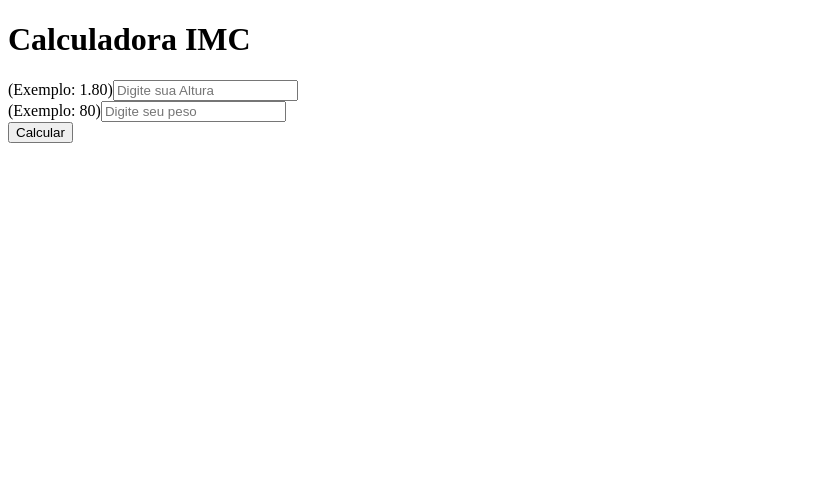
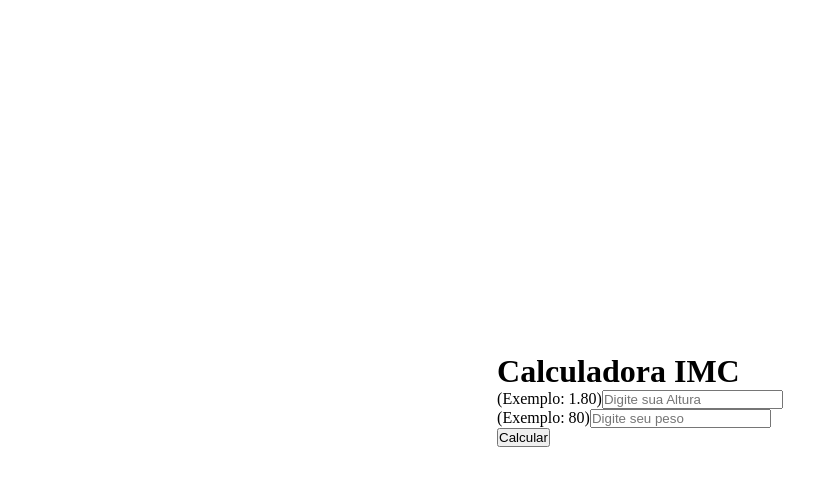
Before and after one commit to Ronaldoxor/projeto-imc-react, a React (Vite) app: page / in a window 1280 px wide. Shown: the top 486 px of the page, without its empty margins (0-838 px from the left). Built offline with nearby package versions, Linux system fonts and the light colour scheme.

Commit message:
criando a codificação do global.css

```diff
--- a/src/App.jsx
+++ b/src/App.jsx
@@ -2,6 +2,7 @@ import Header from './components/Header'
 import {useState,useEffect} from 'react'
 import Resultado from './components/Resultado'
 import "./css/estilo.css"
+import './css/global.css'
 
 
 function App() {
--- a/src/components/Resultado.jsx
+++ b/src/components/Resultado.jsx
@@ -1,21 +1,23 @@
 import '../css/global.css'
 import '../css/resultado.css'
-import TabelaImc from '.TabelaImc'
+import TabelaImc from './TabelaImc'
 
-//destruct - desestruturação = acessa propriedades de outros componentes
+
+
+//destruct - desestruturação = acessa propiedades de outro componente
 function Resultado({resultado}){
     return(
         <div>
             <div className="resultado">
                 <h2>
-                    Seu IMC é de:<span className='imcSpan'>{resultado}</span>
+                    Seu IMC é de: <span calssName='imcSpan'>{resultado}</span>
                 </h2>
             </div>
-            <table>
-                <thead className='TabelaHeader'>
+            <table className='tabela'>
+                <thead className='tabelaHeader'>
                     <tr>
                         <th>Classificação</th>
-                        <td>IMC</td>
+                        <th>IMC</th>
                     </tr>
                 </thead>
                 <tbody className='tabelaBody'>
--- a/src/components/TabelaImc.jsx
+++ b/src/components/TabelaImc.jsx
@@ -36,3 +36,4 @@ const TabelaImc = (resultado)=>{
         )
     }
 }
+export default TabelaImc
--- a/src/css/global.css
+++ b/src/css/global.css
@@ -0,0 +1,27 @@
+:root{
+    --fontColor1:#fff;
+    --fontColor2:#000;
+    --bgColor1:#030436;
+    --bgColor2:#2d30f0;
+    --bgColor3:#f1e9e9;
+}
+
+*{
+    margin:0;
+    padding:0;
+    box-sizing:border-box;
+}
+.container{
+    height:100vh;
+    display:flex;
+    flex-direction:column;
+    align-items:center;
+    justify-content:center;
+}
+//responsividade
+@media (max-width: 500px){
+    .container{
+    justify-content:start;
+    padding: 15px;
+    }
+}
```
